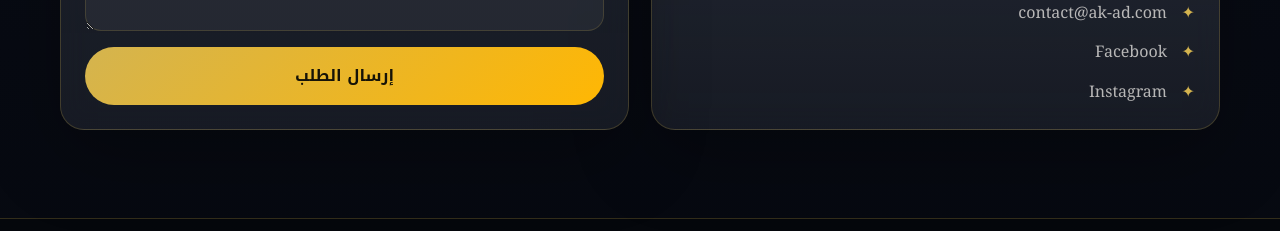
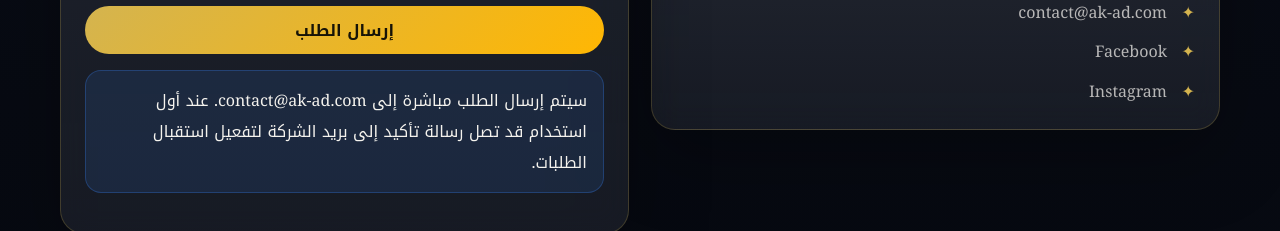
Before and after one commit to khaled931/AK-AD.COM, a Next.js app: page /contact in a window 1280 px wide. Shown: the part 721-952 px from the top of the page. Built offline with nearby package versions, Linux system fonts and the light colour scheme; no server answers.

Commit message:
Switch contact form to FormSubmit without API key

```diff
--- a/components/contact-form.tsx
+++ b/components/contact-form.tsx
@@ -1,7 +1,3 @@
-"use client";
-
-import { FormEvent, useState } from "react";
-
 const services = [
   "إدارة السوشال ميديا",
   "الهوية البصرية",
@@ -23,45 +19,32 @@ const budgets = [
 ];
 
 export function ContactForm() {
-  const [status, setStatus] = useState<"idle" | "loading" | "success" | "error">("idle");
+  return (
+    <form
+      action="https://formsubmit.co/contact@ak-ad.com"
+      className="form card"
+      method="POST"
+    >
+      <input type="hidden" name="_subject" value="طلب تواصل جديد من موقع AK-AD media" />
+      <input type="hidden" name="_template" value="table" />
+      <input type="hidden" name="_captcha" value="false" />
+      <input type="hidden" name="_next" value="https://ak-ad.com/contact?sent=true" />
+      <input type="text" name="_honey" style={{ display: "none" }} tabIndex={-1} autoComplete="off" />
 
-  async function onSubmit(event: FormEvent<HTMLFormElement>) {
-    event.preventDefault();
-    setStatus("loading");
-    const formData = new FormData(event.currentTarget);
-    const payload = Object.fromEntries(formData.entries());
-
-    try {
-      const response = await fetch("/api/contact", {
-        method: "POST",
-        headers: { "Content-Type": "application/json" },
-        body: JSON.stringify(payload)
-      });
-
-      if (!response.ok) throw new Error("Request failed");
-      setStatus("success");
-      event.currentTarget.reset();
-    } catch {
-      setStatus("error");
-    }
-  }
-
-  return (
-    <form className="form card" onSubmit={onSubmit}>
       <div className="grid grid-2">
         <div className="field">
           <label>
             <span data-lang="ar">الاسم</span>
             <span data-lang="en">Name</span>
           </label>
-          <input className="input" name="name" required />
+          <input className="input" name="الاسم" required />
         </div>
         <div className="field">
           <label>
             <span data-lang="ar">اسم الشركة</span>
             <span data-lang="en">Company name</span>
           </label>
-          <input className="input" name="company" required />
+          <input className="input" name="اسم الشركة" required />
         </div>
       </div>
 
@@ -71,14 +54,14 @@ export function ContactForm() {
             <span data-lang="ar">رقم الهاتف</span>
             <span data-lang="en">Phone</span>
           </label>
-          <input className="input" name="phone" required />
+          <input className="input" name="رقم الهاتف" required />
         </div>
         <div className="field">
           <label>
             <span data-lang="ar">البريد الإلكتروني</span>
             <span data-lang="en">Email</span>
           </label>
-          <input className="input" name="email" type="email" required />
+          <input className="input" name="البريد الإلكتروني" type="email" required />
         </div>
       </div>
 
@@ -88,7 +71,7 @@ export function ContactForm() {
             <span data-lang="ar">نوع الخدمة المطلوبة</span>
             <span data-lang="en">Requested service</span>
           </label>
-          <select className="select" name="service" required>
+          <select className="select" name="نوع الخدمة المطلوبة" required>
             <option value="">—</option>
             {services.map((service) => <option key={service}>{service}</option>)}
           </select>
@@ -98,7 +81,7 @@ export function ContactForm() {
             <span data-lang="ar">الميزانية التقريبية</span>
             <span data-lang="en">Estimated budget</span>
           </label>
-          <select className="select" name="budget" required>
+          <select className="select" name="الميزانية التقريبية" required>
             <option value="">—</option>
             {budgets.map((budget) => <option key={budget}>{budget}</option>)}
           </select>
@@ -110,26 +93,18 @@ export function ContactForm() {
           <span data-lang="ar">رسالة إضافية</span>
           <span data-lang="en">Additional message</span>
         </label>
-        <textarea className="textarea" name="message" />
+        <textarea className="textarea" name="رسالة إضافية" />
       </div>
 
-      <button className="btn btn-primary" disabled={status === "loading"} type="submit">
-        <span data-lang="ar">{status === "loading" ? "جارٍ الإرسال..." : "إرسال الطلب"}</span>
-        <span data-lang="en">{status === "loading" ? "Sending..." : "Send request"}</span>
+      <button className="btn btn-primary" type="submit">
+        <span data-lang="ar">إرسال الطلب</span>
+        <span data-lang="en">Send request</span>
       </button>
 
-      {status === "success" && (
-        <p className="notice">
-          <span data-lang="ar">تم إرسال الطلب بنجاح. سنتواصل معك قريبًا.</span>
-          <span data-lang="en">Your request was sent successfully. We will contact you soon.</span>
-        </p>
-      )}
-      {status === "error" && (
-        <p className="notice">
-          <span data-lang="ar">حدث خطأ أثناء الإرسال. يمكنك التواصل معنا مباشرة عبر واتساب.</span>
-          <span data-lang="en">Something went wrong. You can contact us directly on WhatsApp.</span>
-        </p>
-      )}
+      <p className="notice">
+        <span data-lang="ar">سيتم إرسال الطلب مباشرة إلى contact@ak-ad.com. عند أول استخدام قد تصل رسالة تأكيد إلى بريد الشركة لتفعيل استقبال الطلبات.</span>
+        <span data-lang="en">The request will be sent directly to contact@ak-ad.com. On first use, a confirmation email may be sent to activate submissions.</span>
+      </p>
     </form>
   );
 }
```
